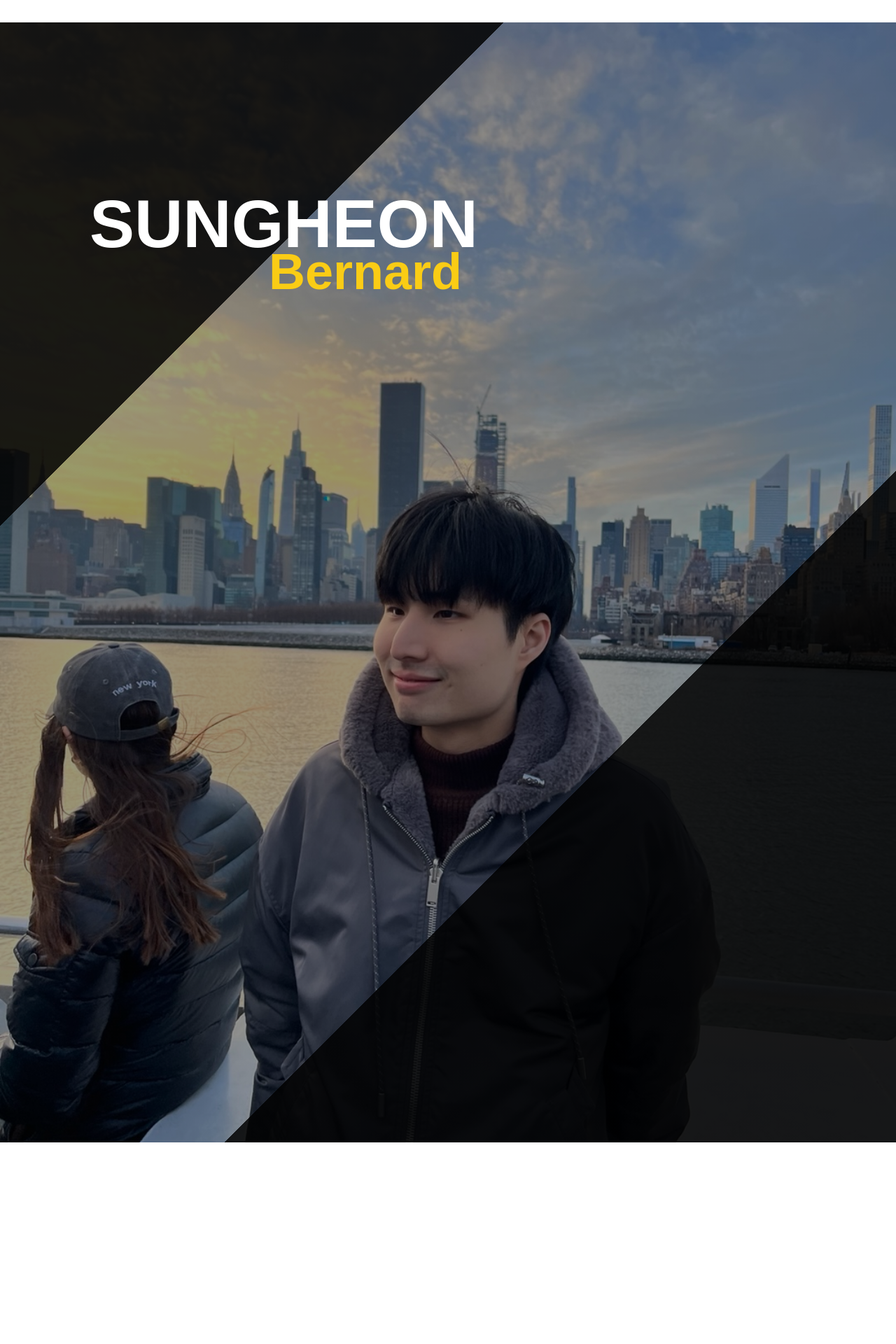
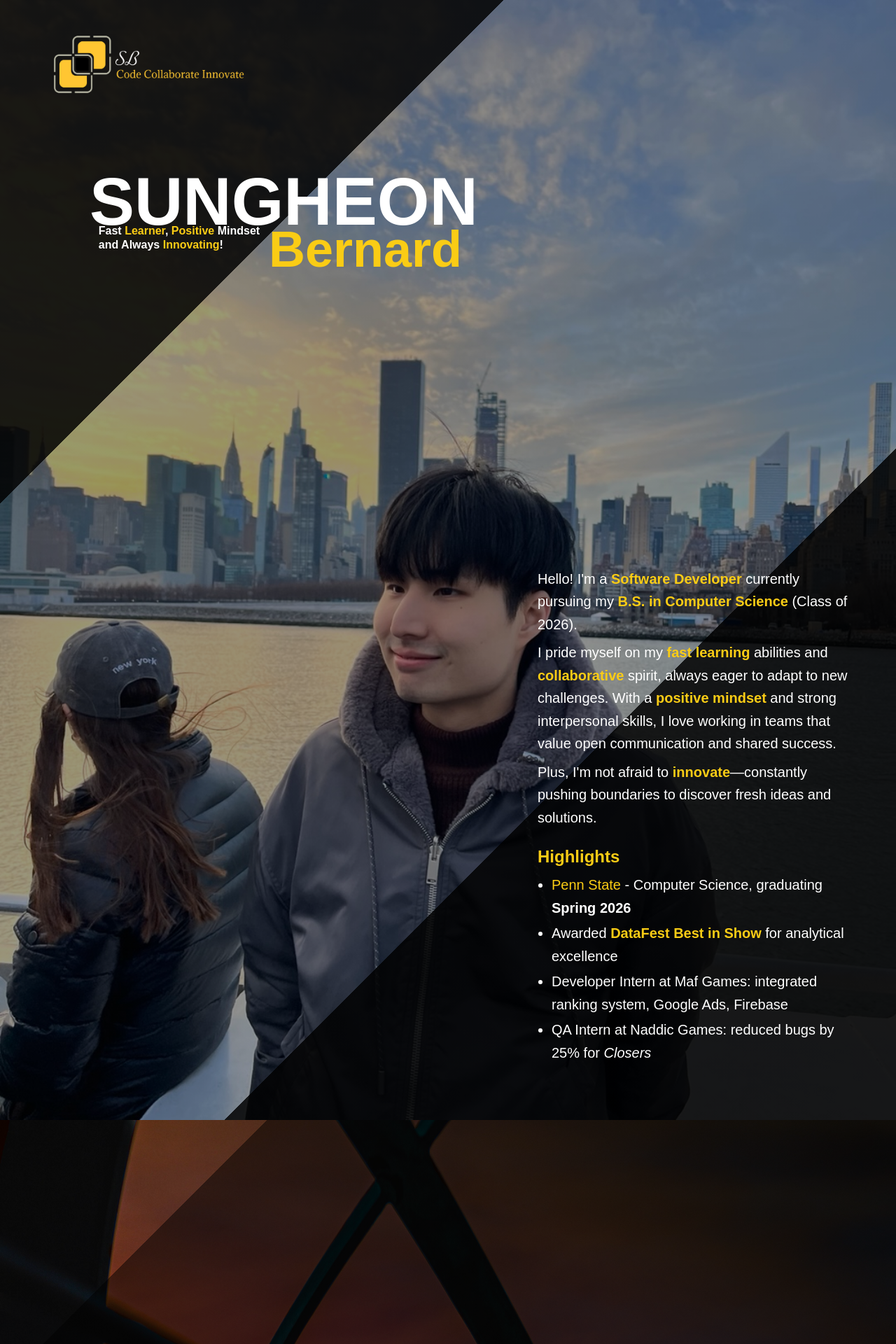
Before and after one commit to 9916bernard/portfolio_web, a Next.js app: page / in a window 1280 px wide. Shown: the top 1920 px of the page at 70% size. Built offline with nearby package versions, Linux system fonts and the light colour scheme.

Commit message:
day three 2nd page start

```diff
--- a/components/Section.tsx
+++ b/components/Section.tsx
@@ -1,4 +1,8 @@
+"use client";
+
 import bg_me from "../assets/image/bg_me.jpeg";
+import psu_image from "../assets/image/psu_image.jpg";
+import logo from "../assets/image/logo-transparent-png.png";
 
 type SectionProps = {
   id: string;
@@ -7,34 +11,37 @@ type SectionProps = {
 };
 
 const Section = ({ id, title, content }: SectionProps) => {
-  // "intro" 섹션이면 높이를 200vh로, 아니면 100vh
-  const heightClass = id === "intro" ? "min-h-[200vh]" : "min-h-screen";
+  // intro, projects는 200vh, 나머지는 100vh
+  let heightClass = "min-h-screen";
+  if (id === "intro" || id === "projects") {
+    heightClass = "min-h-[200vh]";
+  }
 
-  // "intro" 섹션에서만 배경 이미지
-  const backgroundStyle =
-    id === "intro"
-      ? {
-          backgroundImage: `url(${bg_me.src})`,
-        }
-      : {
-
-      };
+  // 섹션별 배경 이미지
+  let backgroundStyle = {};
+  if (id === "intro") {
+    backgroundStyle = { backgroundImage: `url(${bg_me.src})` };
+  } else if (id === "projects") {
+    backgroundStyle = { backgroundImage: `url(${psu_image.src})` };
+  }
 
   return (
     <section
       id={id}
-      className={`relative flex flex-col justify-center items-center my-8 p-8
-        bg-cover bg-center bg-fixed
-        ${heightClass}`}
+      className={`
+        relative flex flex-col justify-center items-center
+        p-8 bg-cover bg-center bg-fixed
+        ${heightClass}
+      `}
       style={backgroundStyle}
     >
-      {/* intro 섹션에서 대각선 그라데이션 오버레이 */}
       {id === "intro" && (
         <>
-          {/* 대각선 오버레이 */}
+          {/* ============ Intro Section ============ */}
           <div
             className="absolute inset-0 z-10 pointer-events-none"
             style={{
+              // Intro 섹션의 기존 그라데이션
               backgroundImage:
                 "linear-gradient(135deg," +
                 " rgba(0,0,0,0.9) 0%," +
@@ -45,25 +52,140 @@ const Section = ({ id, title, content }: SectionProps) => {
                 " rgba(0,0,0,0.9) 100%)",
             }}
           />
-
-          {/* 절대 위치로 텍스트 배치 */}
           <div className="absolute inset-0 z-30 pointer-events-none">
-            {/* 첫 번째 구간 중간에 (대략 top: 10~15%, left: 10~20%) */}
-            <p className="absolute text-white text-8xl font-extrabold overflow-hidden " style={{ top: "15%", left: "10%" }}>
+            {/* 로고 */}
+            <img
+              src={logo.src}
+              alt="Logo"
+              className="absolute"
+              style={{
+                top: "1%",
+                left: "1%",
+                width: "400px",
+                height: "auto",
+              }}
+            />
+            {/* 이름 */}
+            <p
+              className="absolute text-white text-8xl font-extrabold"
+              style={{ top: "15%", left: "10%" }}
+            >
               SUNGHEON
             </p>
-            {/* 두 번째 구간 중간에 (대략 top: 45~50%, left: 30~40%) */}
-            <p className="absolute text-yellow-400 text-7xl font-extrabold" style={{ top: "20%", left: "30%" }}>
+            <p
+              className="absolute text-yellow-400 text-7xl font-extrabold"
+              style={{ top: "20%", left: "30%" }}
+            >
               Bernard
             </p>
+            {/* 캐치프레이즈 */}
+            <p
+              className="absolute text-white text-1xl font-semibold leading-tight"
+              style={{ top: "20%", left: "11%" }}
+            >
+              Fast <span className="text-yellow-400">Learner</span>,{" "}
+              <span className="text-yellow-400">Positive</span> Mindset
+              <br />
+              and Always <span className="text-yellow-400">Innovating</span>!
+            </p>
+            {/* 소개 (우측 하단) */}
+            <div
+              className="absolute text-white text-xl font-medium max-w-md leading-relaxed"
+              style={{
+                bottom: "5%",
+                right: "5%",
+                pointerEvents: "none",
+              }}
+            >
+              <p>
+                Hello! I'm a{" "}
+                <span className="text-yellow-400 font-bold">
+                  Software Developer
+                </span>{" "}
+                currently pursuing my{" "}
+                <span className="text-yellow-400 font-bold">
+                  B.S. in Computer Science
+                </span>{" "}
+                (Class of 2026).
+              </p>
+              <p className="mt-2">
+                I pride myself on my{" "}
+                <span className="text-yellow-400 font-bold">fast learning</span>{" "}
+                abilities and{" "}
+                <span className="text-yellow-400 font-bold">collaborative</span>{" "}
+                spirit, always eager to adapt to new challenges. With a{" "}
+                <span className="text-yellow-400 font-bold">positive mindset</span>{" "}
+                and strong interpersonal skills, I love working in teams that
+                value open communication and shared success.
+              </p>
+              <p className="mt-2">
+                Plus, I'm not afraid to{" "}
+                <span className="text-yellow-400 font-bold">innovate</span>
+                —constantly pushing boundaries to discover fresh ideas and
+                solutions.
+              </p>
+
+              <h3 className="text-yellow-400 font-bold text-2xl mt-6 mb-2">
+                Highlights
+              </h3>
+              <ul className="list-disc ml-5 space-y-1">
+                <li>
+                  <span className="text-yellow-400">Penn State</span> - Computer
+                  Science, graduating{" "}
+                  <span className="font-bold">Spring 2026</span>
+                </li>
+                <li>
+                  Awarded{" "}
+                  <span className="text-yellow-400 font-bold">
+                    DataFest Best in Show
+                  </span>{" "}
+                  for analytical excellence
+                </li>
+                <li>
+                  Developer Intern at Maf Games: integrated ranking system, Google
+                  Ads, Firebase
+                </li>
+                <li>
+                  QA Intern at Naddic Games: reduced bugs by 25% for{" "}
+                  <em>Closers</em>
+                </li>
+              </ul>
+            </div>
           </div>
         </>
       )}
 
-      {/* 기본 섹션 컨텐츠 */}
+      {id === "projects" && (
+        <>
+          {/* ============ Projects Section ============ */}
+          <div
+            className="absolute inset-0 z-10 pointer-events-none"
+            style={{
+              // 왼쪽 위 25%만 투명도 0.4, 나머지 0.9
+              backgroundImage:
+                "linear-gradient(135deg," +
+                " rgba(0,0,0,0.4) 0%," +   // 왼쪽 위 삼각형 투명
+                " rgba(0,0,0,0.4) 13.25%," + // 0~25%: 0.4
+                " rgba(0,0,0,0.7) 13.25%," + // 25%~100%: 0.9 (불투명)
+                " rgba(0,0,0,0.9) 100%)",
+            }}
+          />
+          <div className="absolute inset-0 z-30 pointer-events-none flex flex-col justify-center items-center">
+            <p className="text-white text-4xl font-extrabold mt-10">My Projects</p>
+            <p className="text-white text-xl font-semibold mt-3 max-w-lg text-center leading-relaxed">
+              A showcase of my recent work and collaborations,
+              <br />
+              reflecting my growth as a developer and problem solver.
+            </p>
+            {/* 추가 프로젝트 정보나 카드 등을 여기서 추가 */}
+          </div>
+        </>
+      )}
+
+      {/* 다른 섹션들은 여기서 else if 로 추가 가능 */}
+
       <h2 className="hidden text-1xl font-bold mb-4 relative z-20">{title}</h2>
-<p className="hidden relative z-20">{content}</p>
-
+      <p className="hidden relative z-20">{content}</p>
     </section>
   );
 };
--- a/components/Sidebar.tsx
+++ b/components/Sidebar.tsx
@@ -7,7 +7,7 @@ interface SidebarProps {
 }
 
 const Sidebar: React.FC<SidebarProps> = ({ activeSection }) => {
-  const offsetFromBottom = 550;
+  const offsetFromBottom = 900;
   const [barPosition, setBarPosition] = useState(0);
 
   useEffect(() => {
@@ -31,7 +31,21 @@ const Sidebar: React.FC<SidebarProps> = ({ activeSection }) => {
 
   return (
     <div
-      className="absolute right-10 transition-all duration-700 ease-out flex flex-col space-y-4 items-center z-50"
+      className="
+        absolute
+        right-10
+        transition-all
+        duration-700
+        ease-out
+        flex
+        flex-col
+        space-y-4
+        items-center
+        z-50
+
+        opacity-20      /* 기본 투명도 50% */
+        hover:opacity-100 /* 마우스 hover 시 100%로 */
+      "
       style={{ top: `${barPosition}px` }}
     >
       <a href="#intro" className={getLinkClass('intro')}>
```
Also changed, not shown: assets/image/logo-transparent-png.png (added), assets/image/psu_image.jpg (added).
